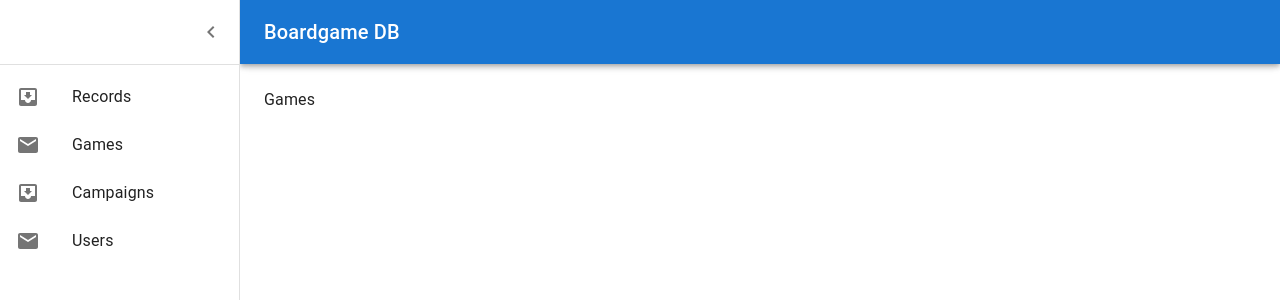
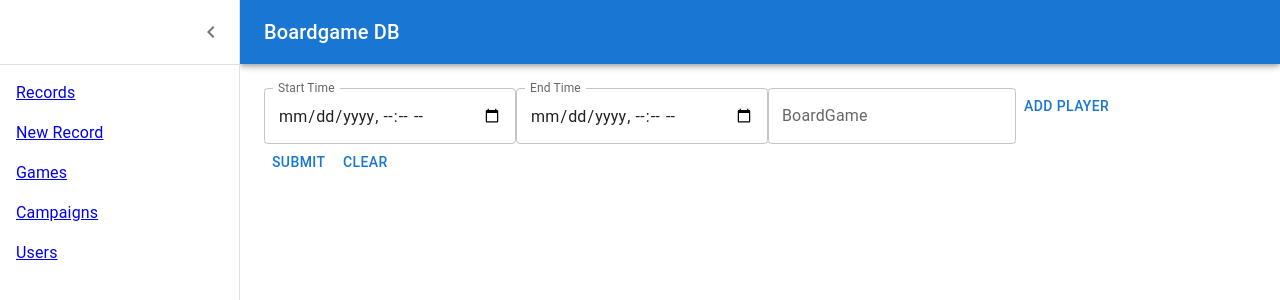
Before and after one commit to xpandi-top/MyOwnWebsite-FrontEnd, a React (Create React App) app: page /newrecord in a window 1280 px wide. Shown: the top 300 px of the page. Built offline with nearby package versions, Linux system fonts and the light colour scheme.

Commit message:
Add router

```diff
--- a/src/App.js
+++ b/src/App.js
@@ -19,7 +19,7 @@ const addRecordToDataBase = function (recordId,boardGame, startTime, endTime, pl
         "description": description,
         "startTime": startTime,
         "endTime": endTime,
-        "numPlayers": players
+        "players": players
     }
 
     axios.post(
--- a/src/Components/AppLayout.js
+++ b/src/Components/AppLayout.js
@@ -12,14 +12,12 @@ import IconButton from '@mui/material/IconButton';
 import MenuIcon from '@mui/icons-material/Menu';
 import ChevronLeftIcon from '@mui/icons-material/ChevronLeft';
 import ListItem from '@mui/material/ListItem';
-import ListItemIcon from '@mui/material/ListItemIcon';
-import ListItemText from '@mui/material/ListItemText';
-import InboxIcon from '@mui/icons-material/MoveToInbox';
-import MailIcon from '@mui/icons-material/Mail';
 import {useEffect, useState} from "react";
 import RecordsContainer from "./records/RecordsContainer";
 import LoginContainer from "./userAuth/LoginContainer";
-import {login} from "../services/authService";
+import {BrowserRouter, Routes, Route, Link, Navigate} from "react-router-dom";
+import RecordFrame from "./Record/RecordFrame";
+import NewRecordContainer from "./records/NewRecordContainer";
 
 const drawerWidth = 240;
 
@@ -73,59 +71,39 @@ const DrawerHeader = styled('div')(({theme}) => ({
     justifyContent: 'flex-end',
 }));
 
-
 export default function AppLayout() {
+    const pages = [
+        {name:'Records', url:"records"},
+        {name:'New Record', url:"newrecord"},
+        {name:'Games', url:"games"},
+        {name:'Campaigns', url:"Campaigns"},
+        {name:'Users', url:"users"}
+    ];
     // const theme = useTheme(); todo: what is this?
-    // todo: when app initialize, try to read local storage and see if user logged in
     const [user, setUser] = useState();
     const [drawerOpen, setDrawerOpen] = useState(true);
-    const [functionality, setFunctionality] = useState("Games");
-    const [msg, setMsg] = useState();
 
-    const handleDrawerOpen = () => setDrawerOpen(true);
-
-    const handleDrawerClose = () => setDrawerOpen(false);
-
-    const handleLogin = function(loginData) {
-        login(loginData).then(response => {
-            // todo: redirect after login successful
-            localStorage.setItem("token", response.data.token);
-            localStorage.setItem("user", response.data.username);
-            setUser(response.data.username);
-        }).catch(error => {
-            // https://axios-http.com/docs/handling_errors
-            if (error.response) {
-                if (error.response.status === 401) {
-                    setMsg("Invalid Credentials");
-                } else {
-                    setMsg("Something wrong at backend");
-                }
-            } else if (error.request) {
-                console.log(error.request);
-            } else {
-                console.log('Error', error.message);
-            }
-        })
-    }
-
-    const renderMainView = function(functionality){
-        switch (functionality){
-            case "Games":
-                return <Typography>Games</Typography>;
-            case "Records":
-                return <RecordsContainer/>;
-            case "Campaigns":
-                return <Typography>Campaigns</Typography>;
-            case "Users":
-                return (<LoginContainer
-                    callBack={handleLogin}
-                    msg={msg}
-                    user={user}
-                    signOut={() => {setUser(undefined)}}
-                />);
-            default:
-                return <></>;
-        }
+    const renderMainRouter = function () {
+        return (
+            <Routes>
+                <Route path="/home" element={<Typography>Welcome to Boardgame DB</Typography>}/>
+                <Route path="/games" element={<Typography>Games</Typography>}/>
+                <Route path="/records" element={<RecordsContainer/>}/>
+                <Route path="/newrecord" element={<NewRecordContainer/>}/>
+                <Route path="/campaigns" element={<Typography>Campaigns</Typography>}/>
+                <Route path="/users" element={
+                    <LoginContainer
+                        user={user}
+                        signOut={() => {
+                            setUser(undefined)
+                        }}
+                        signIn={(username) => {
+                            setUser(username)
+                        }}
+                    />}/>
+                <Route path="*" element={<Navigate replace to="/home" />}/>
+            </Routes>
+        )
     }
 
     // when app init, load user from local storage
@@ -141,7 +119,7 @@ export default function AppLayout() {
     }, [])
 
     return (
-        <div>
+        <BrowserRouter>
             <Box sx={{display: 'flex'}}>
                 <CssBaseline/>
                 <AppBar position="fixed" open={drawerOpen}>
@@ -149,7 +127,7 @@ export default function AppLayout() {
                         <IconButton
                             color="inherit"
                             aria-label="open drawer"
-                            onClick={handleDrawerOpen}
+                            onClick={() => setDrawerOpen(true)}
                             edge="start"
                             sx={{mr: 2, ...(drawerOpen && {display: 'none'})}}
                         >
@@ -177,30 +155,24 @@ export default function AppLayout() {
                     open={drawerOpen}
                 >
                     <DrawerHeader>
-                        <IconButton onClick={handleDrawerClose}>
+                        <IconButton onClick={() => setDrawerOpen(false)}>
                             <ChevronLeftIcon/>
                         </IconButton>
                     </DrawerHeader>
                     <Divider/>
                     <List>
-                        {['Records', 'Games', 'Campaigns', 'Users'].map((text, index) => (
-                            <ListItem button key={text}
-                                      onClick={() => setFunctionality(text)}
-                                      // onClick={(e) => console.log(e)}
-                            >
-                                <ListItemIcon>
-                                    {index % 2 === 0 ? <InboxIcon/> : <MailIcon/>}
-                                </ListItemIcon>
-                                <ListItemText primary={text}/>
+                        {pages.map((p, index) => (
+                            <ListItem key={p.url}>
+                                <Link to={p.url}>{p.name}</Link>
                             </ListItem>
                         ))}
                     </List>
                 </Drawer>
                 <Main open={drawerOpen}>
                     <DrawerHeader/>
-                    {renderMainView(functionality)}
+                    {renderMainRouter()}
                 </Main>
             </Box>
-        </div>
+        </BrowserRouter>
     );
 }
--- a/src/Components/Record/RecordList.js
+++ b/src/Components/Record/RecordList.js
@@ -169,7 +169,7 @@ function Row(props) {
                                     </TableRow>
                                 </TableHead>
                                 <TableBody>
-                                    {row.numPlayers.map((playerRow) => (
+                                    {row.players.map((playerRow) => (
                                         <TableRow key={playerRow.player}>
                                             <TableCell component="th" scope="row">
                                                 {playerRow.player}
@@ -193,7 +193,7 @@ Row.propTypes = {
         description: PropTypes.string.isRequired,
         startTime: PropTypes.string.isRequired,
         endTime: PropTypes.string.isRequired,
-        numPlayers: PropTypes.arrayOf(
+        players: PropTypes.arrayOf(
             PropTypes.shape({
                 player: PropTypes.string.isRequired,
                 score: PropTypes.number.isRequired,
--- /dev/null
+++ b/src/Components/records/NewRecordContainer.js
@@ -0,0 +1,190 @@
+import React, {useState} from "react";
+import {Button, Grid, TextField} from "@mui/material";
+import styled from "@emotion/styled";
+import RecordScore from "../Record/RecordScore";
+import {saveRecord} from "../../services/recordsService";
+
+const useStyles = styled((theme) => ({
+    root: {
+        flexGrow: 1,
+    },
+    container: {
+        display: 'flex',
+        flexWrap: 'wrap',
+    },
+    textField: {
+        marginLeft: theme.spacing(1),
+        marginRight: theme.spacing(1),
+        width: 200,
+    },
+}));
+
+function DateAndTimePickers(props) {
+    const classes = useStyles();
+    return (<TextField
+        label={props.label ? props.label : "Default"}
+        value={props.value}
+        onChange={props.onChange}
+        type={"datetime-local"}
+        className={classes.textField}
+        fullWidth={true}
+        InputLabelProps={{shrink: true}}
+    />);
+}
+
+export default function NewRecordContainer() {
+    const [startTime, setStartTime] = useState(""); // todo: default to what
+    const [endTime, setEndTime] = useState("");
+    const [gameName, setGameName] = useState("");
+    const [players, setPlayers] = useState([]);
+
+    const clear = () => {
+        setStartTime("");
+        setEndTime("");
+        setGameName("");
+        setPlayers([]);
+    }
+
+    const removePlayer = (key) => {
+        let playersCopy = [...players];
+        let index = 0;
+        for (let p of playersCopy) {
+            if (p.key === key) {
+                break;
+            }
+            index++;
+        }
+        playersCopy.splice(index, 1);
+        setPlayers(playersCopy);
+    }
+
+    const addPlayer = () => {
+        let playersCopy = [...players];
+        let candidates = new Set(Array(playersCopy.length + 1).keys());
+        for (let p of playersCopy) {
+            candidates.delete(parseInt(p.key));
+        }
+        const k = candidates.values().next().value;
+        playersCopy.push({
+            key: k.toString(),
+            player: `player${k}`,
+            username: "",
+            score: k * k,
+            notes: "",
+            win: false
+        })
+        setPlayers(playersCopy);
+    }
+
+    const updatePlayer = (newPlayer, idx) => {
+        let playersCopy = [...players];
+        playersCopy[idx] = newPlayer;
+        setPlayers(playersCopy);
+    }
+
+    const submit = () => {
+        let recordToSave = {
+            "gameName": gameName,
+            "description": `Description for ${gameName}`,
+            "startTime": startTime,
+            "endTime": endTime,
+            "players": players
+        }
+        saveRecord(recordToSave).then((reponse) => {
+            console.log("saved successfully");
+            clear();
+        });
+    }
+
+    return (
+        <Grid container alignItems={"center"}>
+            <Grid container>
+                <Grid item>
+                    <DateAndTimePickers
+                        label="Start Time"
+                        value={startTime}
+                        onChange={(e) => {
+                            setStartTime(e.target.value);
+                            console.log(startTime)
+                        }}/>
+                </Grid>
+                <Grid item>
+                    <DateAndTimePickers
+                        label="End Time"
+                        value={endTime}
+                        onChange={(e) => {
+                            setEndTime(e.target.value)
+                        }}/>
+                </Grid>
+                <Grid item>
+                    <TextField
+                        label="BoardGame"
+                        value={gameName}
+                        onChange={(e) => {
+                            setGameName(e.target.value)
+                        }}/>
+                </Grid>
+                <Grid item>
+                    <Button onClick={addPlayer}>Add Player</Button>
+                </Grid>
+            </Grid>
+            <Grid container direction={"row"} spacing={3}>
+                {/*todo: need better naming here*/}
+                {players.map((play_er, idx) =>
+                    <Grid item key={play_er.key}>
+                        <Grid container direction={"column"}>
+                            {/* todo: win/lost radio button*/}
+                            <Grid item>
+                                <TextField
+                                    label="Player"
+                                    value={play_er.player}
+                                    onChange={(e) => {
+                                        updatePlayer({
+                                            ...play_er,
+                                            player: e.target.value
+                                        }, idx)
+                                    }}/>
+                            </Grid>
+                            <Grid item>
+                                <TextField
+                                    type="number"
+                                    label="Score"
+                                    value={play_er.score}
+                                    onChange={(e) => {
+                                        updatePlayer({
+                                            ...play_er,
+                                            score: e.target.value
+                                        }, idx)
+                                    }}/>
+                            </Grid>
+                            <Grid item>
+                                <TextField
+                                    label="Notes"
+                                    multiline={true}
+                                    rows={4}
+                                    maxRows={4}
+                                    value={play_er.notes}
+                                    onChange={(e) => {
+                                        updatePlayer({
+                                            ...play_er,
+                                            notes: e.target.value
+                                        }, idx)
+                                    }}/>
+                            </Grid>
+
+                        </Grid>
+                        <Button onClick={() => removePlayer(play_er.key)}>Delete</Button>
+                    </Grid>
+                )}
+            </Grid>
+            <Grid container direction="row">
+                <Grid item>
+                    <Button onClick={submit} disabled={false}>Submit</Button>
+                </Grid>
+                <Grid item>
+                    <Button onClick={clear}>Clear</Button>
+                </Grid>
+            </Grid>
+        </Grid>
+    )
+}
--- a/src/Components/records/RecordsList.js
+++ b/src/Components/records/RecordsList.js
@@ -169,7 +169,7 @@ function Row(props) {
                                     </TableRow>
                                 </TableHead>
                                 <TableBody>
-                                    {row.numPlayers.map((playerRow) => (
+                                    {row.players.map((playerRow) => (
                                         <TableRow key={playerRow.player}>
                                             <TableCell component="th" scope="row">
                                                 {playerRow.player}
@@ -193,7 +193,7 @@ Row.propTypes = {
         description: PropTypes.string.isRequired,
         startTime: PropTypes.string.isRequired,
         endTime: PropTypes.string.isRequired,
-        numPlayers: PropTypes.arrayOf(
+        players: PropTypes.arrayOf(
             PropTypes.shape({
                 player: PropTypes.string.isRequired,
                 score: PropTypes.number.isRequired,
--- a/src/constants/UrlConstants.js
+++ b/src/constants/UrlConstants.js
@@ -1,2 +1,2 @@
-// export const baseUrl='http://localhost:8080/api';
-export const baseUrl='/api';
+export const baseUrl='http://localhost:8080/api';
+// export const baseUrl='/api';
--- a/src/data/games.json
+++ b/src/data/games.json
@@ -2,7 +2,7 @@
     {
         "name": "Gloomhaven",
         "description": "Gloomhaasdfq23fasdfven",
-        "numPlayers": [
+        "players": [
             1,
             2,
             3,
@@ -18,7 +18,7 @@
     {
         "name": "Tapestry",
         "description": "asdf232fawfe2",
-        "numPlayers": [
+        "players": [
             1,
             2,
             3,
--- a/src/services/recordsService.js
+++ b/src/services/recordsService.js
@@ -2,4 +2,6 @@ import axios from "axios";
 import {baseUrl} from "../constants/UrlConstants";
 import {getAuthHeader} from "./authService";
 
-export const getALLRecords = () =>  axios.get(`${baseUrl}/records`, {headers: getAuthHeader()})
+export const getALLRecords = () =>  axios.get(`${baseUrl}/records`, {headers: getAuthHeader()});
+
+export const saveRecord = (record) =>  axios.post(`${baseUrl}/record`, record,{headers: getAuthHeader()});
```
Also changed, not shown: package.json (+5 -4 lines), src/Components/userAuth/LoginContainer.js (+28 -15 lines), src/services/authService.js (+1 -10 lines), 1 other file (tests, documents, lock files or other folders).
